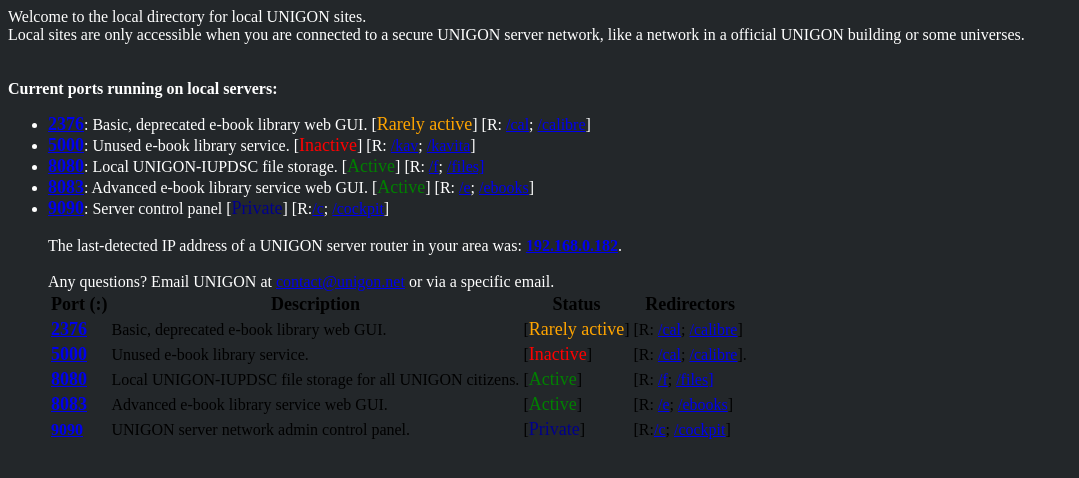
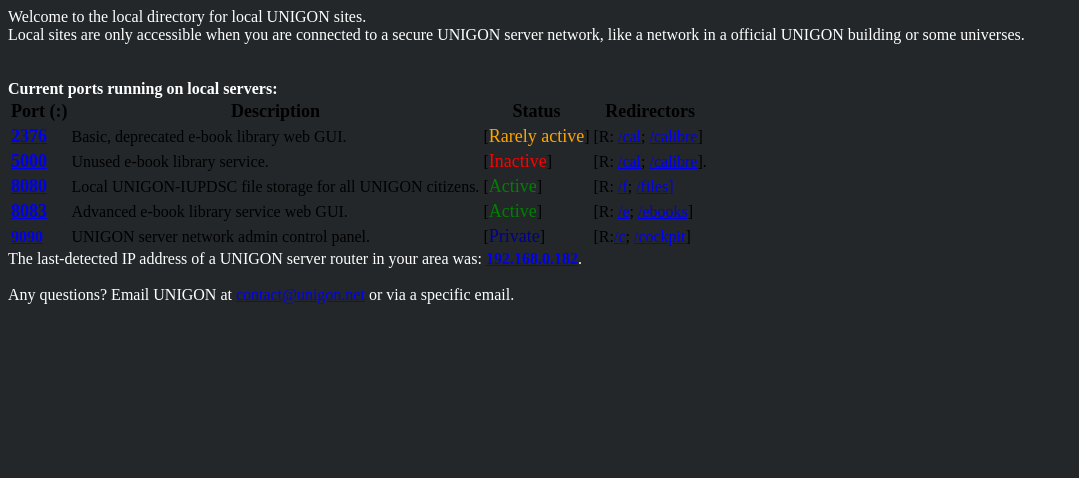
Before and after one commit to iunigon/local, a plain HTML site: page index.html in a window 1280 px wide. Shown: the whole page, without its empty margins (0-1079 px from the left). Drawn offline with Linux system fonts and the light colour scheme; a web font is replaced by a local one.

Commit message:
Update index.html

```diff
--- a/index.html
+++ b/index.html
@@ -12,22 +12,8 @@ Local sites are only accessible when you are connected to a secure UNIGON server
 <br>
 <br>
 <b> Current ports running on local servers:</b>
-<ul>
-  <font color="white">
-  <li> <font size="+1"><a href="//192.168.0.182:2376"><b>2376</b></a></font>: Basic, deprecated e-book library web GUI. [<font size="+1" color="orange">Rarely active</font>] [R: <a href="//local.unigon.net/cal">/cal</a>; <a href="//local.unigon.net/calibre">/calibre</a>]
-  <li> <font size="+1"><a href="//192.168.0.182:5000"><b>5000</b></a></font>: Unused e-book library service. [<font size="+1" color="red">Inactive</a></font>] [R: <a href="//local.unigon.net/kav">/kav</a>; <a href="//local.unigon.net/kavita">/kavita</a>]
-  <li> <font size="+1"><a href="//192.168.0.182:8080"><b>8080</b></a></font>: Local UNIGON-IUPDSC file storage. [<font size="+1" color="green">Active</a></font>] [R: <a href="//local.unigon.net/f">/f</a>; <a href="//local.unigon.net/files">/files]</a>
-  <li> <font size="+1"><a href="//192.168.0.182:8083"><b>8083</b></a></font>: Advanced e-book library service web GUI. [<font size="+1" color="green">Active</a></font>] [R: <a href="//local.unigon.net/e">/e</a>; <a href="//local.unigon.net/ebooks">/ebooks</a>]
-  <li> <font size="+1"><a href="//192.168.0.182:9090"><b>9090</b></a></font>: Server control panel [<font size="+1" color="darkblue">Private</a></font>] [R:<a href="//local.unigon.net/c">/c</a>; <a href="//local.unigon.net/cockpit">/cockpit</a>]
- <br>
- <br>
- The last-detected IP address of a UNIGON server router in your area was: <a href="//192.168.0.182"><b>192.168.0.182</b></a>.
- <br>
- <br>
-    Any questions? Email UNIGON at <a href="mailto:contact@unigon.net">contact@unigon.net</a> or via a specific email.
-
-
-<table>
+<br>
+  <table>
   <tr>
     <th><font size="+1">Port (:)</th>
     <th><font size="+1">Description</th>
@@ -65,5 +51,14 @@ Local sites are only accessible when you are connected to a secure UNIGON server
 <td>[R:<a href="//local.unigon.net/c">/c</a>; <a href="//local.unigon.net/cockpit">/cockpit</a>]</td>
   </tr>
 </table>
+
+
+  The last-detected IP address of a UNIGON server router in your area was: <a href="//192.168.0.182"><b>192.168.0.182</b></a>.
+ <br>
+ <br>
+    Any questions? Email UNIGON at <a href="mailto:contact@unigon.net">contact@unigon.net</a> or via a specific email.
+
+
+
 </font>
 </body>
```
